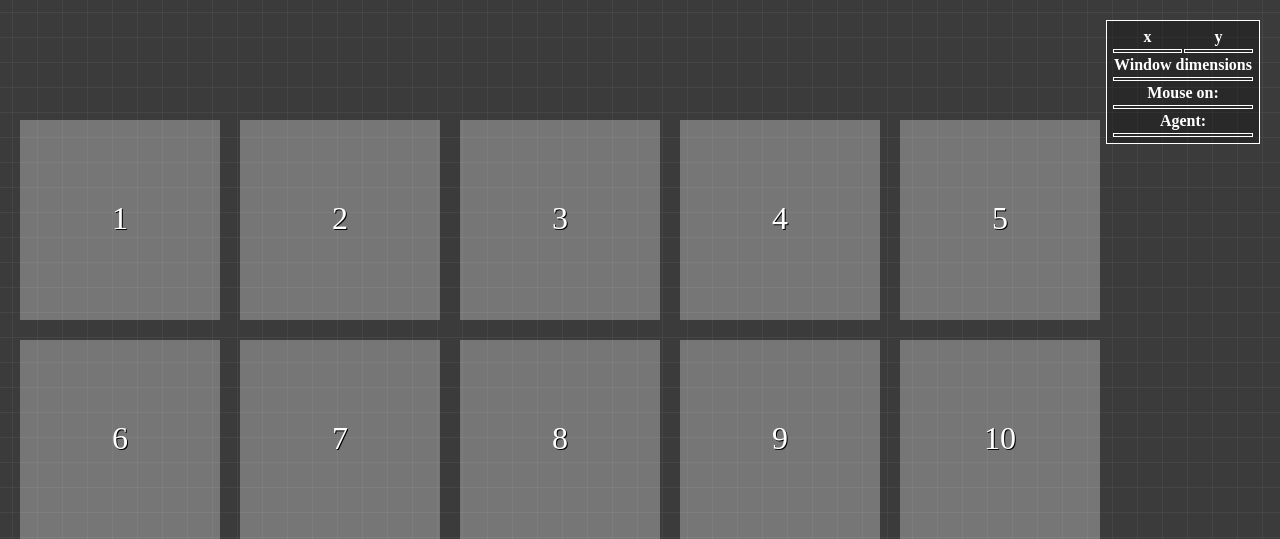
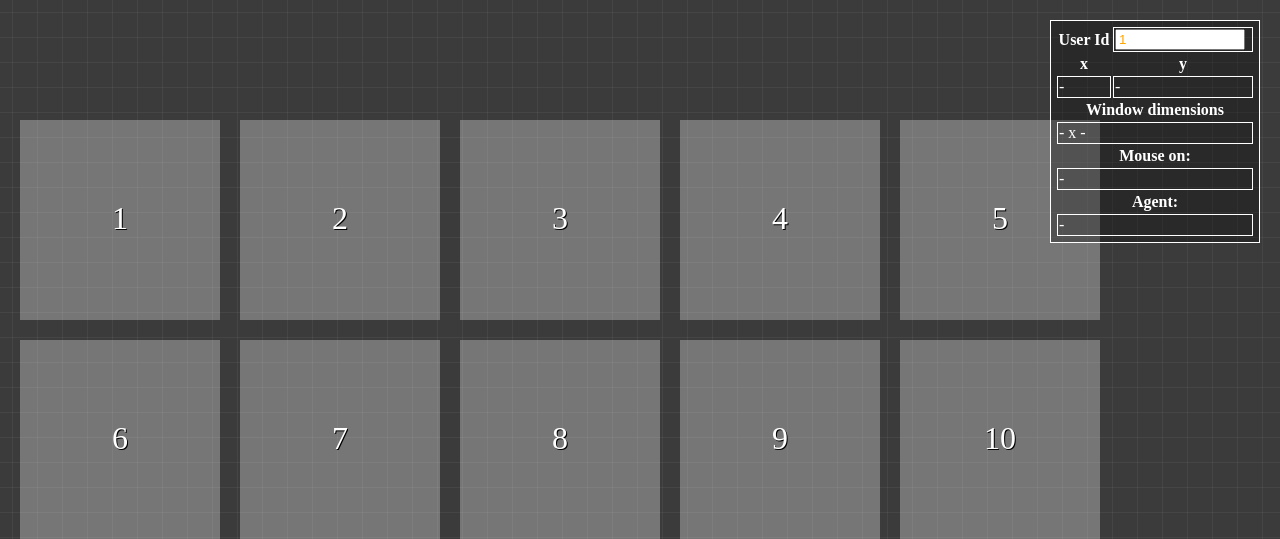
Before and after one commit to ApollonGT/mouse_logger, a Flask app: page / in a window 1280 px wide. Shown: the top 539 px of the page. Run offline with Flask 2, Linux system fonts and the light colour scheme; lists and menus that the app fills with data are empty.

Commit message:
Editable user id

```diff
--- a/app.py
+++ b/app.py
@@ -1,5 +1,4 @@
 from flask import Flask, request, render_template
-from random import randint
 import sqlite3
 import json
 
@@ -10,9 +9,11 @@ user_id = 1
 @app.route('/', methods=['GET'])
 def index():
     global user_id
-    user_id = randint(1,10)
+    user_id = request.values.get('user')
+    if not user_id:
+        user_id = 1
 
-    return render_template('./index.html')
+    return render_template('./index.html', user=user_id)
 
 @app.route('/api/load', methods=['GET'])
 def load():
--- a/static/css/styles.css
+++ b/static/css/styles.css
@@ -70,3 +70,12 @@ body {
 pre {
     color: white;
 }
+
+#user {
+    color: orange;
+    width: 90%;
+}
+
+th {
+    white-space: nowrap;
+}
--- a/templates/index.html
+++ b/templates/index.html
@@ -12,28 +12,37 @@
             <div id="coordinates">
                 <table>
                     <tr>
+                        <th >User Id</th>
+                        <td>
+                            <form target="/" method="GET">
+                                <input id="user" name="user" value="{{ user }}"/>
+                                <input type="submit" hidden autofocus/>
+                            </form>
+                        </td>
+                    </tr>
+                    <tr>
                         <th>x</th><th>y</th>
                     </tr>
                     <tr>
-                        <td id="x"></td><td id="y"></td>
+                        <td id="x">-</td><td id="y">-</td>
                     </tr>
                     <tr>
                         <th colspan="2">Window dimensions</th>
                     </tr>
                     <tr>
-                        <td id="windim" colspan="2"></td>
+                        <td id="windim" colspan="2">- x -</td>
                     </tr>
                     <tr>
                         <th colspan="2">Mouse on:</th>
                     </tr>
                     <tr>
-                        <td id="mouseon" colspan="2"></td>
+                        <td id="mouseon" colspan="2"> - </td>
                     </tr>
                     <tr>
                         <th colspan="2">Agent:</th>
                     </tr>
                     <tr>
-                        <td id="agent" colspan="2"></td>
+                        <td id="agent" colspan="2">-</td>
                     </tr>
                 </table>
             </div>
```
